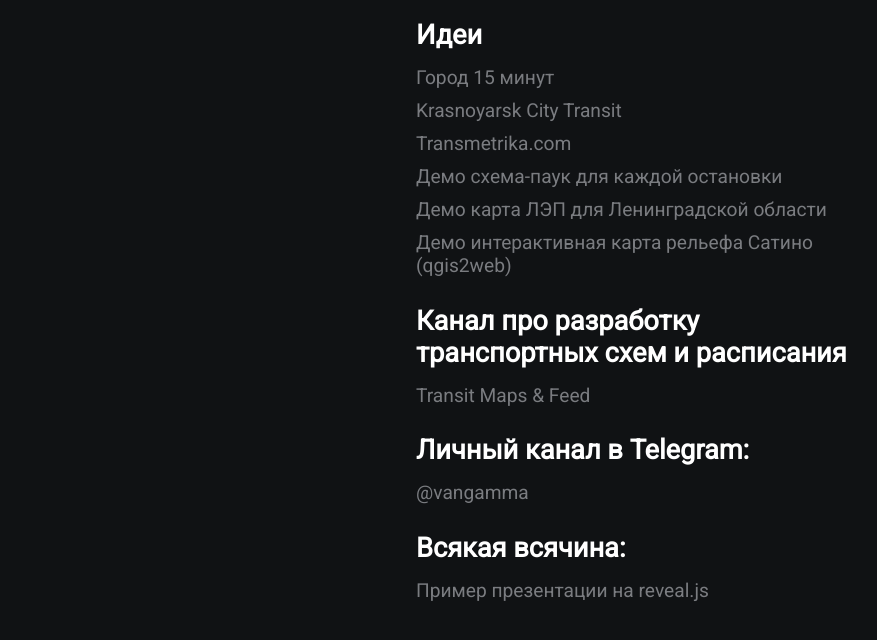
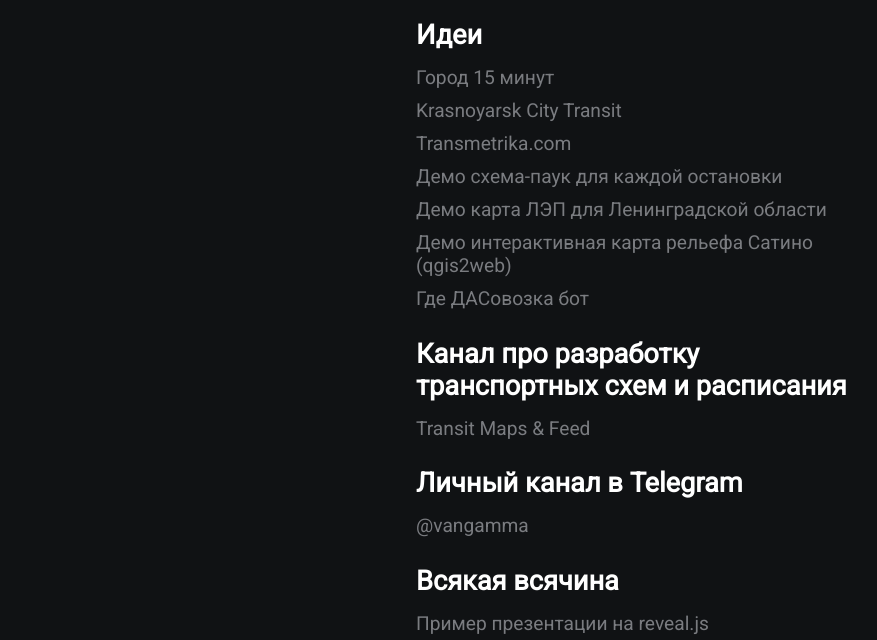
Before and after one commit to gammapopolam/gammapopolam.github.io, a plain HTML site: page index.html in a window 1280 px wide. Shown: the part 607-1247 px from the top of the page, without its empty margins (224-1101 px from the left). Before the commit the page ends 1214 px from the top, so only its background shows below. Drawn offline with Linux system fonts and the light colour scheme.

Commit message:
Update index.html

```diff
--- a/index.html
+++ b/index.html
@@ -31,11 +31,12 @@
             <a href="https://tiles.transmetrika.com/">Демо схема-паук для каждой остановки</a>
             <a href="https://gammapopolam.github.io/electricity/">Демо карта ЛЭП для Ленинградской области</a>
             <a href="https://gammapopolam.github.io/satino_qgis2web/">Демо интерактивная карта рельефа Сатино (qgis2web)</a>
+            <a href="https://t.me/where419bot">Где ДАСовозка бот</a>
             <h2>Канал про разработку транспортных схем и расписания</h2>
             <a href="https://t.me/transitmaps_design">Transit Maps & Feed</a>
-            <h2>Личный канал в Telegram:</h2>
+            <h2>Личный канал в Telegram</h2>
             <a href="https://t.me/vangamma">@vangamma</a>
-            <h2>Всякая всячина:</h2>
+            <h2>Всякая всячина</h2>
             <a href="https://gammapopolam.github.io/reveal_pyqgis/">Пример презентации на reveal.js</a>
         </div>
     </div>
```
